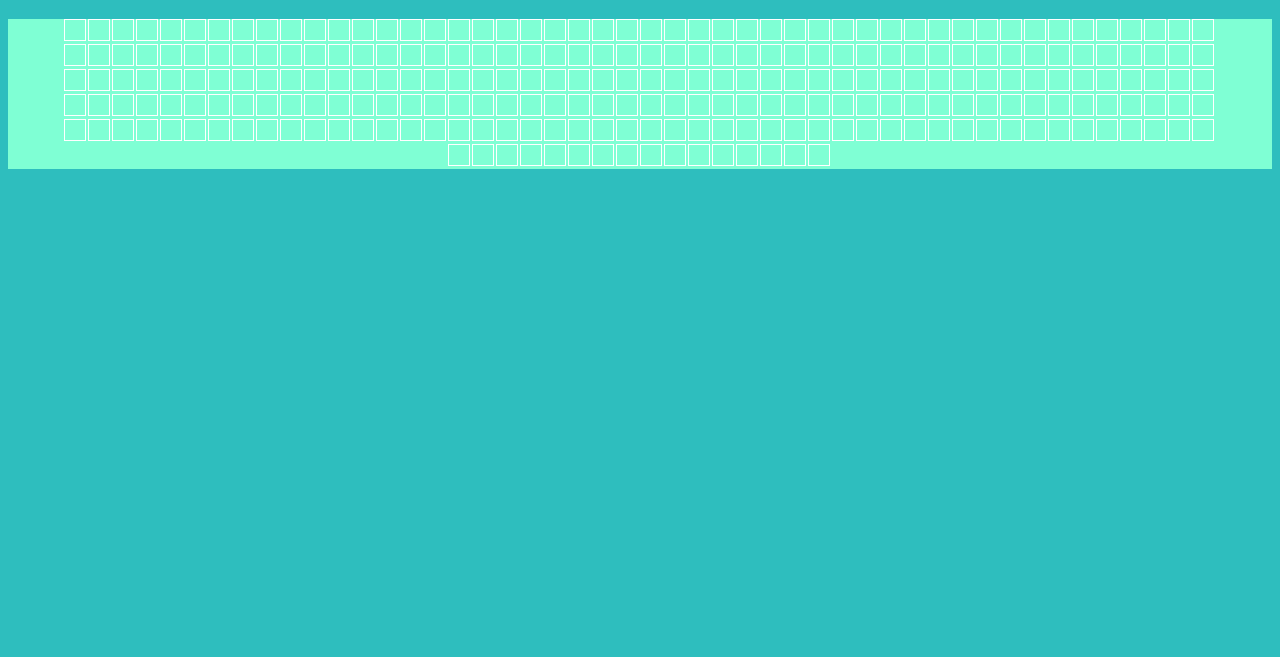
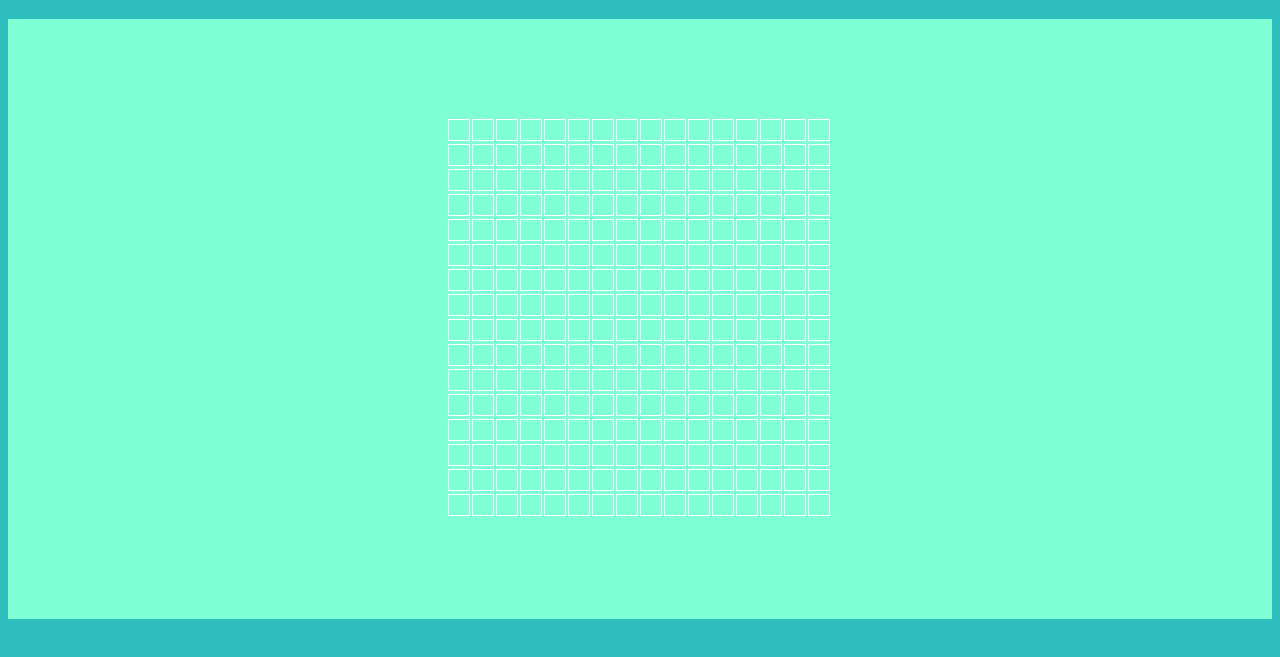
Before and after one commit to lucadedo/Etch-a-Sketch, a plain HTML site: page index.html in a window 1280 px wide. Shown: the part 63-720 px from the top of the page. Drawn offline with Linux system fonts and the light colour scheme.

Commit message:
Changes the gridRow display

```diff
--- a/style.css
+++ b/style.css
@@ -6,10 +6,11 @@ body {
 
 #container {
     background-color: aquamarine;
+    padding: 100px;
 }
 
 .gridRow {
-    display: inline-block;
+
     /* border: 1px solid black; */
 
 }
```
